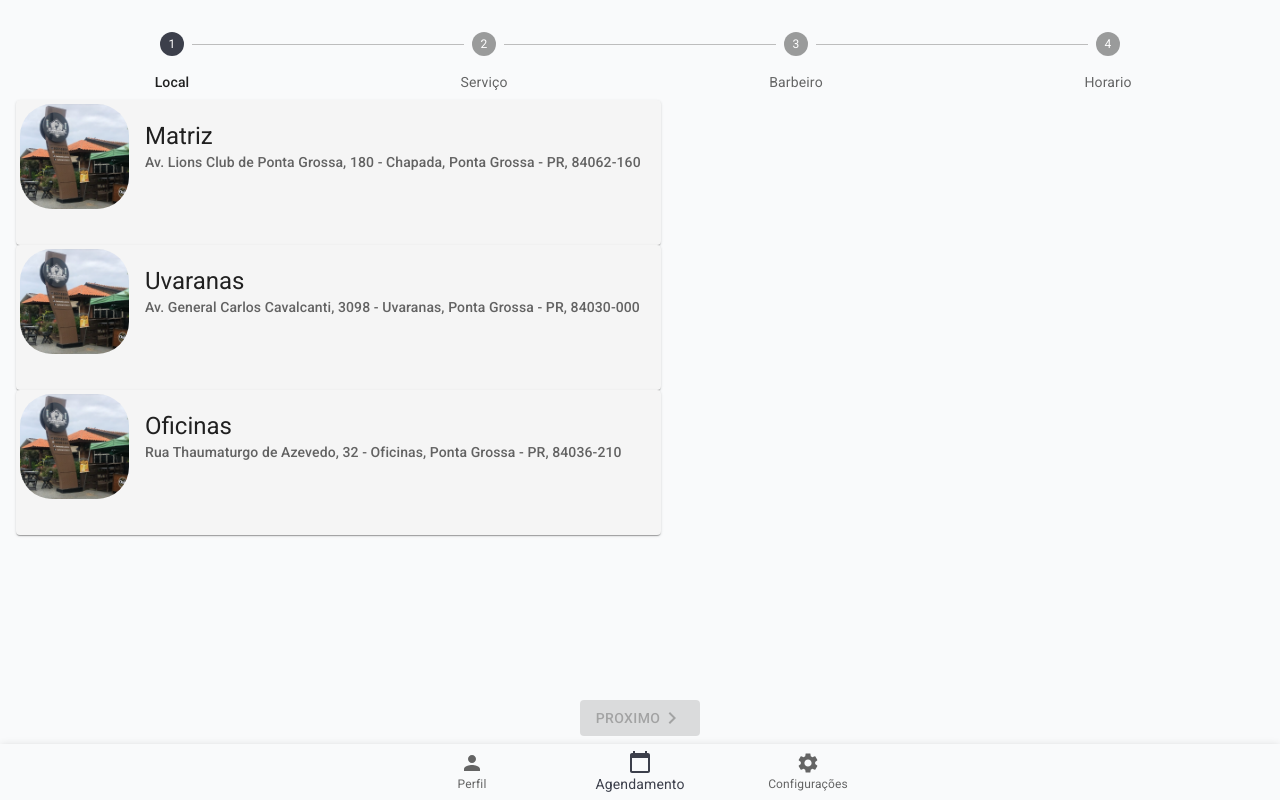
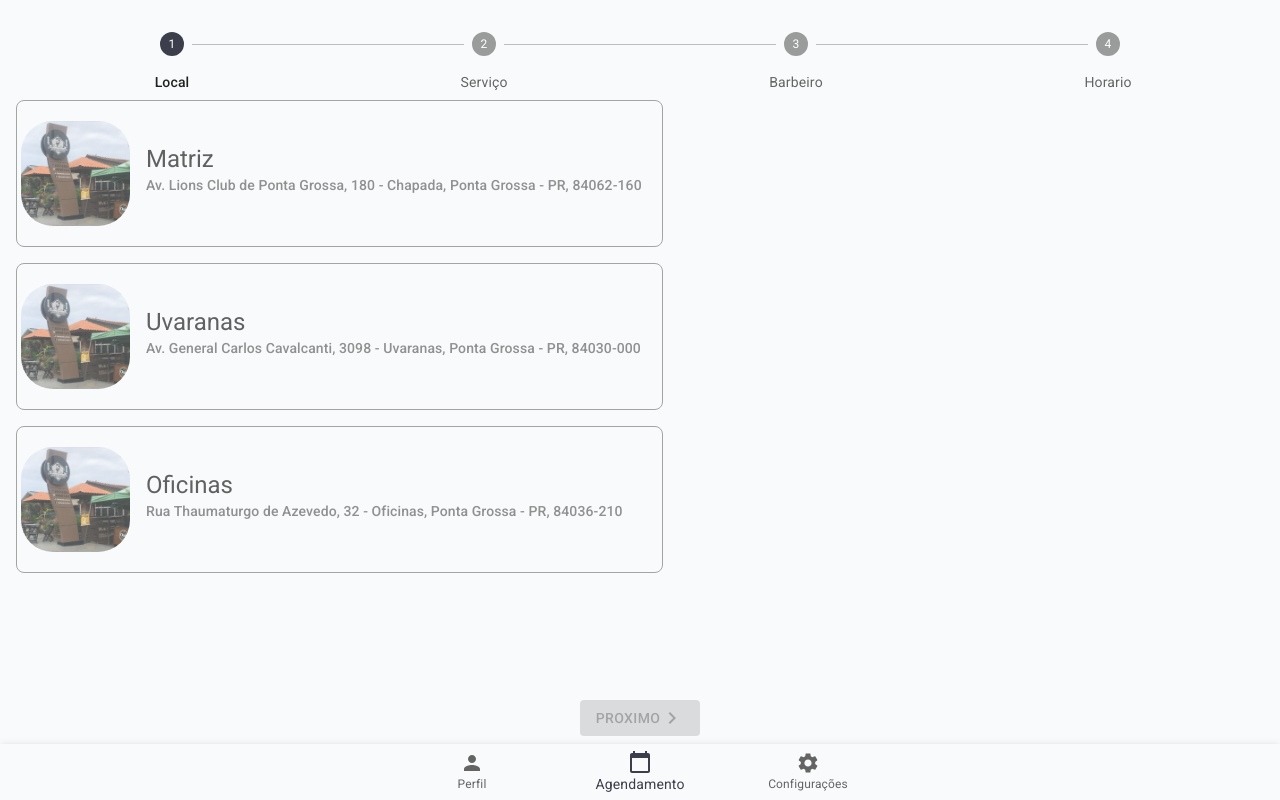
Before and after one commit to 21lucasmessias/bs_front, a React (Vite) app: page / in a window 1280 px wide. Both pictures are taken after a click on the button "Agendamento". Built offline with nearby package versions, Linux system fonts and the light colour scheme.

Commit message:
fix: cagadas do ramon

```diff
--- a/src/components/scheduler/Locale.tsx
+++ b/src/components/scheduler/Locale.tsx
@@ -20,12 +20,19 @@ export function CardLocale({ nextStep }: SchedulerRouteParams) {
     };
 
     return (
-        <Box>
+        <Box sx={{ display: 'flex', flexDirection: 'column', gap: '1rem' }}>
             {LocaleData.map(({ name, address, image }, idx) => {
                 return (
-                    <Card sx={{ backgroundColor: localeSelected === idx ? 'primary.light' : 'secondary.main' }}>
+                    <Card
+                        sx={{
+                            opacity: localeSelected === idx ? 1 : 0.7,
+                            boxShadow: 'none',
+                            border: '1px solid gray',
+                            borderRadius: '8px',
+                        }}
+                    >
                         <CardActionArea onClick={() => handleLocaleSelect(idx)}>
-                            <Box sx={{ display: 'flex', height: 145, padding: 0.5 }}>
+                            <Box sx={{ display: 'flex', alignItems: 'center', height: 145, padding: 0.5 }}>
                                 <CardMedia
                                     component="img"
                                     sx={{ width: 109, height: 105, borderRadius: 8 }}
```
